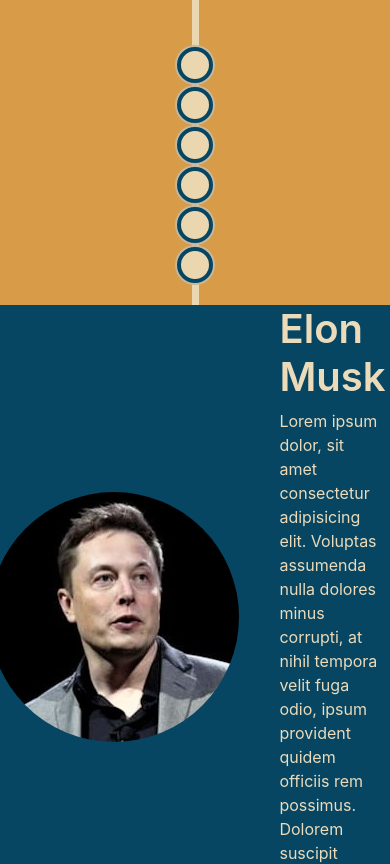
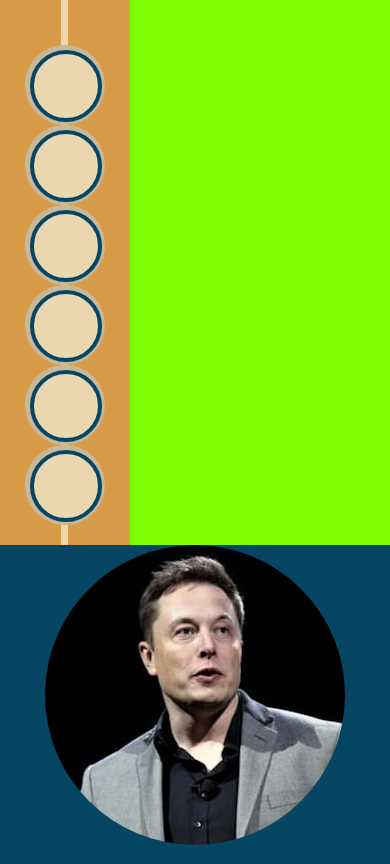
Before and after one commit to AlmajdTheGlory/elon-musk-tribute-page.github.io, a plain HTML site: page index.html in a window 390 px wide. Shown: the top 864 px of the page. Drawn offline with Linux system fonts and the light colour scheme.

Commit message:
second commit

```diff
--- a/index.html
+++ b/index.html
@@ -9,7 +9,7 @@
 <body>
     <div class="container-fluid ">
         <div class="row">
-            <div class="col-md-4 table-of-contents ">
+            <div class="col-4 table-of-contents ">
                 <div class="line"></div>
                 <a href="#" class="bullet-point"></a>
                 <a href="#" class="bullet-point"></a>
@@ -19,8 +19,8 @@
                 <a href="#" class="bullet-point"></a>
 
             </div>
-            <div class="col main-content">
-                <div class="image-container">
+            <div class="col main-content row align-items-center">
+                <div class="image-container col-lg-6 col-12">
                     <div class="image"></div>
                 </div>
                 <div class="details col">
--- a/styles.css
+++ b/styles.css
@@ -22,10 +22,8 @@ h1{
 }
 .main-content{
     background-color: #064663;
-    display: grid;
-    justify-content: center;
-    align-items: center;
     padding: 0 50px 0 50px;
+    margin: 0px;
 }
 .bullet-point{
     width: 40px;
@@ -44,8 +42,8 @@ h1{
     border-radius: 50%;
     content: "";
     position: absolute;
-    top: 5%;
-    left: 5%;
+    top: 6%;
+    left: 6%;
 }
 .bullet-point:hover{
     width: 50px;
@@ -60,9 +58,13 @@ h1{
     position: absolute;
     top: 0px;
 }
+.image-container{
+    display: grid;
+    justify-content: center;
+}
 .image{
-    width: 250px;
-    height: 250px;
+    width: 300px;
+    height: 300px;
     border-radius: 50%;
     background-color: brown;
     grid-area: 1/1/2/2;
@@ -74,3 +76,35 @@ h1{
     grid-area: 1/2/2/3;
     padding-left: 40px;
 }
+
+@media(max-width: 991px){
+    h1{
+        font-size: 4rem;
+    }
+    p{
+        font-size: 2.2rem;
+    }
+    .image-container{
+        margin-top: auto;
+    }
+    .details{
+        margin-bottom: auto;
+        margin-top: 20%;
+    }
+    .bullet-point{
+        width: 80px;
+        height: 80px;
+    }
+}
+@media(max-width:370px){
+    .image{
+        width: 200px;
+        height: 200px;
+    }
+    h1{
+        font-size: 2rem;
+    }
+    p{
+        font-size: 1rem;
+    }
+}
```
